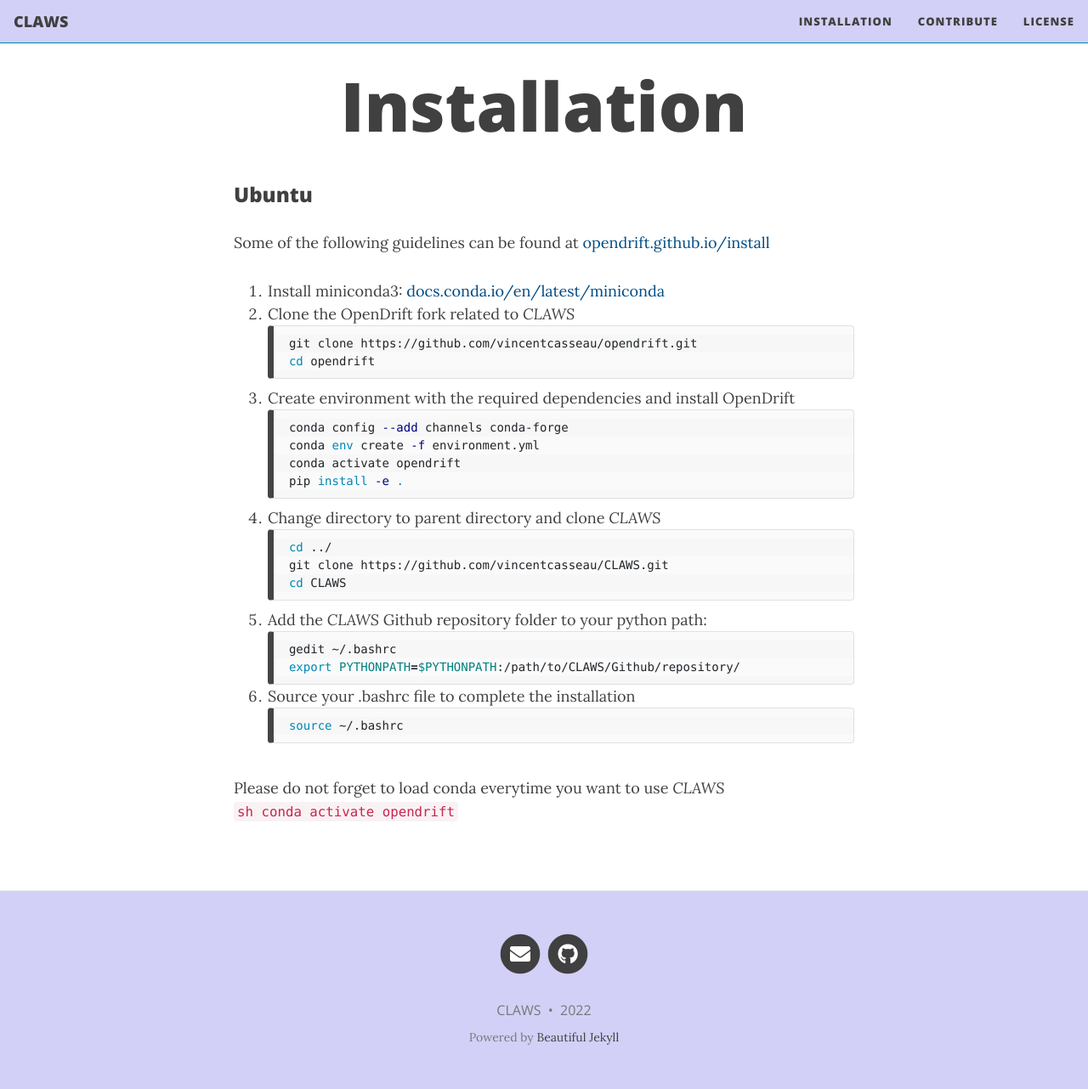
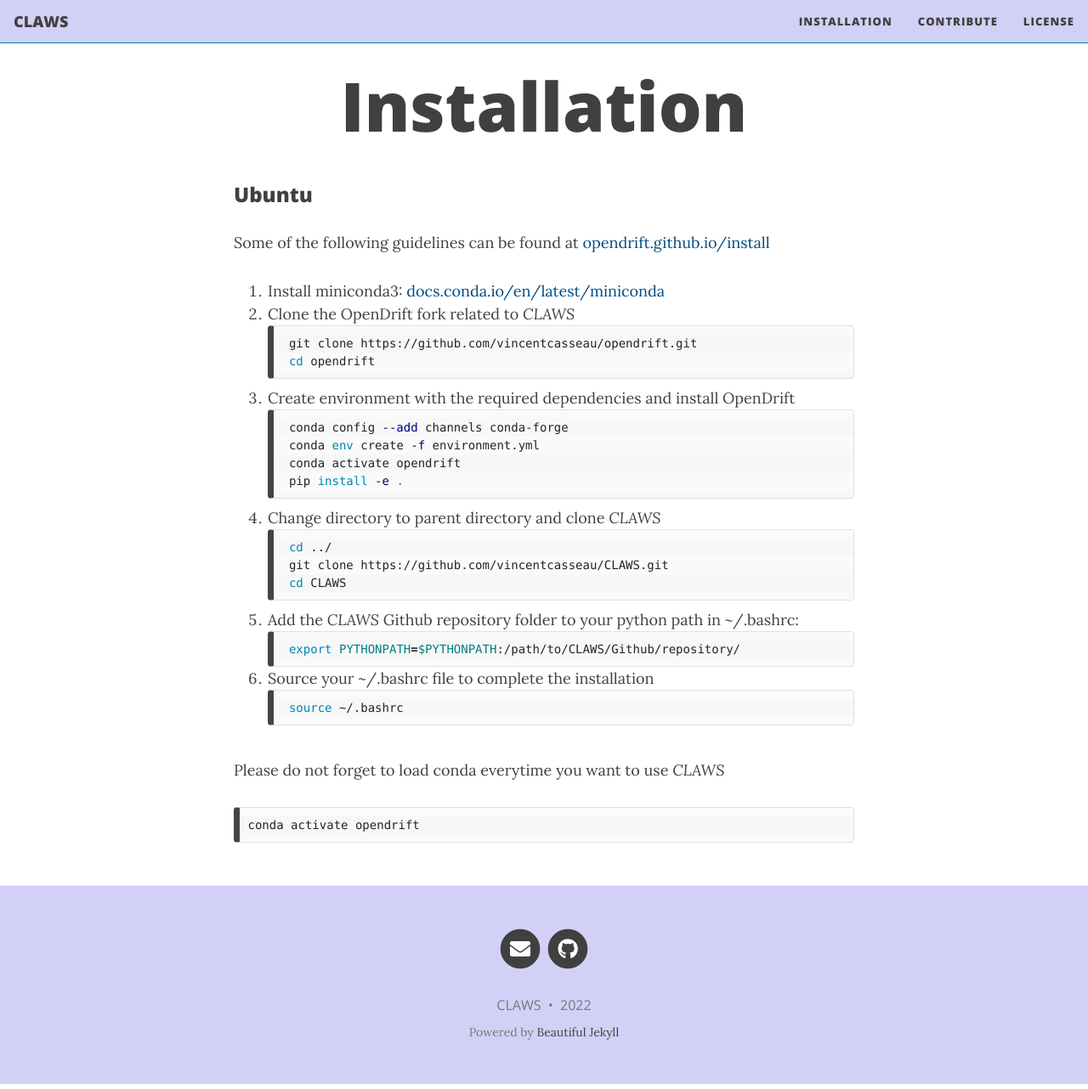
Before and after one commit to claws-scot/claws-scot.github.io, a Jekyll site: the page built from installation.md, in a window 1280 px wide and 1282 px high. Shown: the whole window at 85% size. Built offline with Jekyll 4.4.1, drawn with Linux system fonts in a browser that asks for light colours; nearby versions of some CDN libraries.

Commit message:
Editing web pages

````diff
--- a/installation.md
+++ b/installation.md
@@ -67,12 +67,11 @@
     <div style="line-height:50%;">
         <br>
     </div>
-5. Add the _CLAWS_ Github repository folder to your python path:
+5. Add the _CLAWS_ Github repository folder to your python path in ~/.bashrc:
     ```sh
-    gedit ~/.bashrc
     export PYTHONPATH=$PYTHONPATH:/path/to/CLAWS/Github/repository/
     ```
-6. Source your .bashrc file to complete the installation
+6. Source your ~/.bashrc file to complete the installation
     ```sh
     source ~/.bashrc
     ```
@@ -81,6 +80,6 @@
     </div>
 
 Please do not forget to load conda everytime you want to use _CLAWS_
-    ```sh
-    conda activate opendrift
-    ```
+```sh
+conda activate opendrift
+```
````
